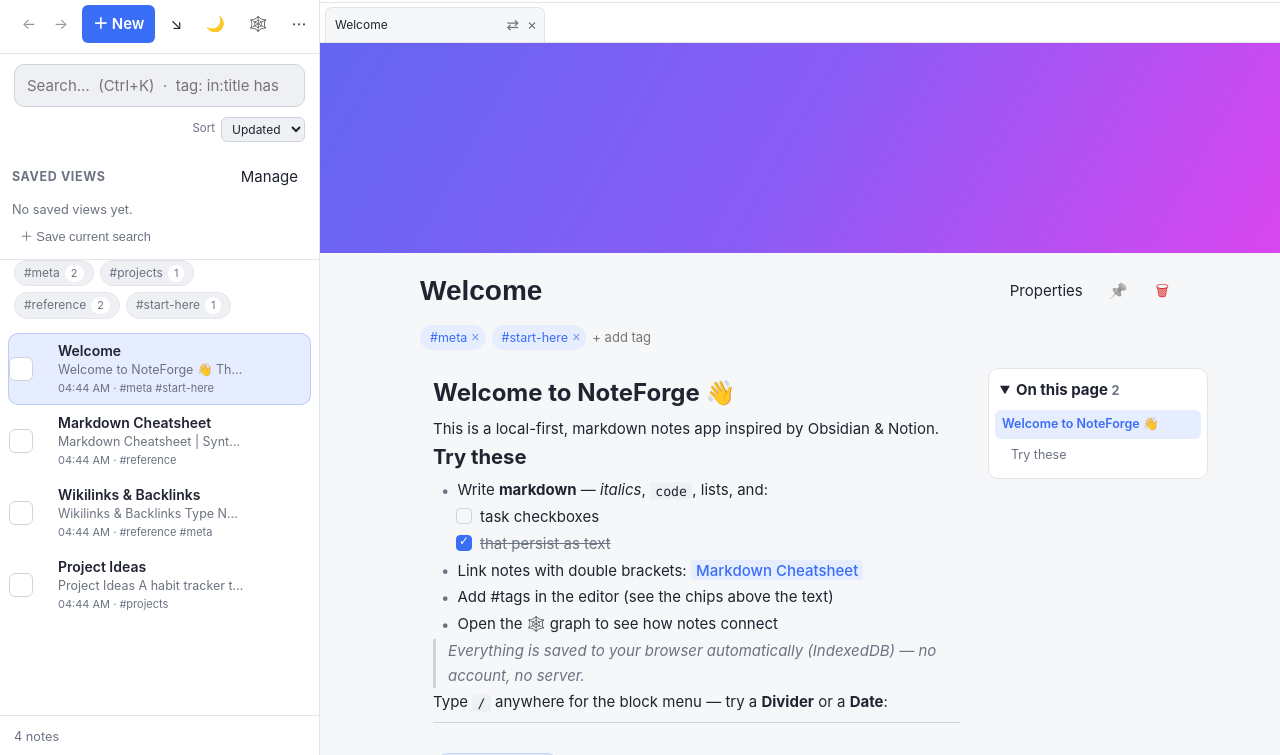
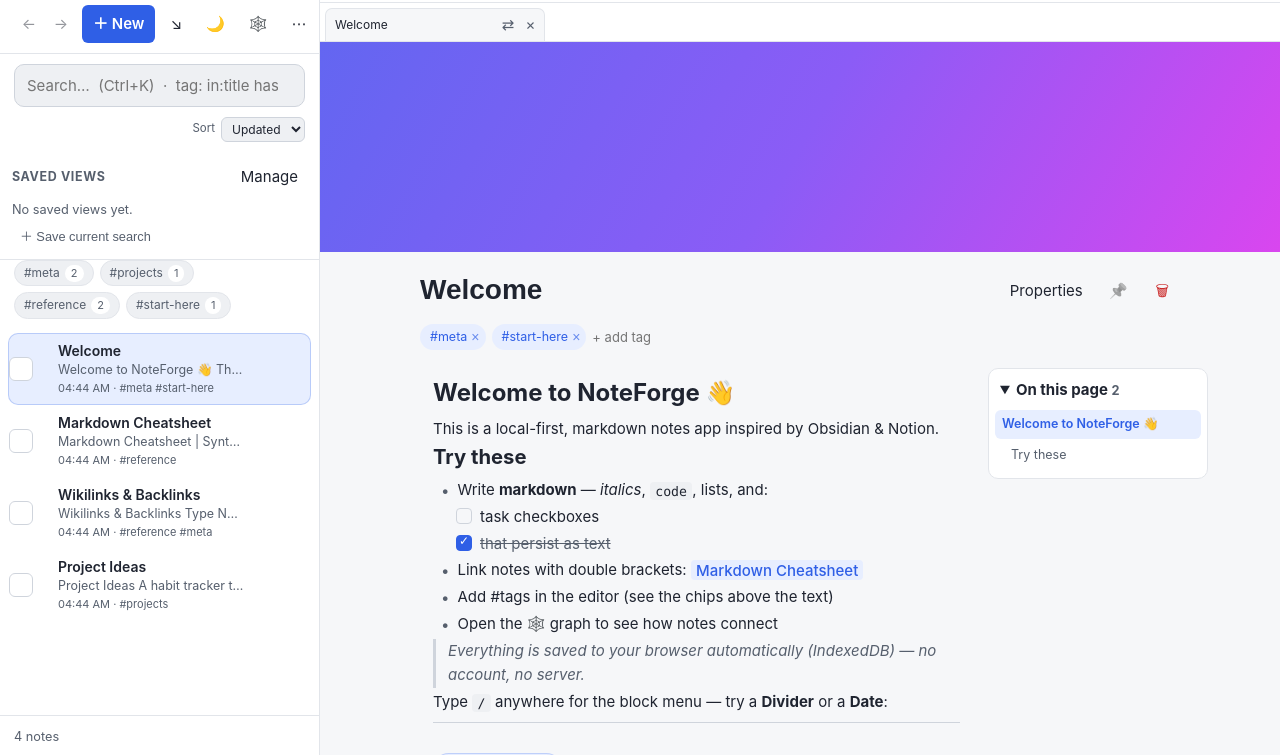
Before and after one commit to DaveHomeAssist/noteforge, a website built with Vite: page index.html in a window 1280 px wide. Shown: the part 45-800 px from the top of the page. Built offline with nearby package versions, Linux system fonts and the light colour scheme.

Commit message:
Design tokens with AA contrast in both themes; axe clean
Phase 1 (design system) begins. src/styles/tokens.css defines three tiers
under @layer tokens: primitives (neutral, accent, status hues, spacing, type,
radius, elevation, motion, z-index, target sizes), semantic --color-* tokens
per theme with --on-accent and --on-danger for filled surfaces, and the legacy
aliases (--bg, --text, --accent...) the existing component CSS uses.

Every text/background pair meets WCAG AA in both themes: light accent
#2f5fe6 (white text 5.4:1), dark accent #86a8ff with dark text (7.9:1), muted
text darkened to 5.6:1 on sunken surfaces. Hard-coded white on filled accent
and danger surfaces now uses the on-* tokens. theme-color, the manifest, and
the boot script keep their exact colors; the round-trip test reads them from
the token file.

Remaining axe findings fixed: tab close/move buttons are pointer-only
(aria-hidden, tabindex=-1, 24 px targets) so the tablist owns only tabs, with
Delete and new Alt+Shift+M as keyboard equivalents; archive and properties
empty states are list items; the find/replace scope toggle uses on-accent.
Scans now wait for running CSS transitions (a theme switch mid-transition had
produced a 3.24:1 blend). axe: 85 violating nodes -> 0 across 32 scans; the
baseline is empty, so any violation fails.

Gates (Node 22.22.1): biome ci, typecheck 56 = baseline, 547 node tests,
Playwright 41 passed, build, budgets (shell 74.8 KiB of 82).

```diff
--- a/src/components/archive-view.js
+++ b/src/components/archive-view.js
@@ -63,7 +63,7 @@
         </div>`,
           )
           .join('')
-      : '<p class="muted archive-empty">Archive is empty.</p>';
+      : '<p class="muted archive-empty" role="listitem">Archive is empty.</p>';
     this.#renderPreview();
   }
 
--- a/src/components/calendar-view.css
+++ b/src/components/calendar-view.css
@@ -64,7 +64,7 @@
 }
 .calendar-day__number[aria-current="date"] {
   background: var(--accent);
-  color: #fff;
+  color: var(--color-on-accent);
   font-weight: 700;
 }
 .calendar-day__number:focus-visible {
--- a/src/components/find-replace-view.css
+++ b/src/components/find-replace-view.css
@@ -25,8 +25,8 @@
   gap: 4px;
 }
 .find-replace__scope [aria-pressed="true"] {
-  background: var(--accent);
-  color: white;
+  background: var(--color-accent);
+  color: var(--color-on-accent);
 }
 .find-replace__controls {
   display: grid;
--- a/src/components/link-tools-view.css
+++ b/src/components/link-tools-view.css
@@ -41,7 +41,7 @@
   color: var(--danger);
 }
 .link-tools__healthy {
-  color: #15803d;
+  color: var(--color-success);
 }
 .link-tools__ambiguities > li {
   margin: 14px 0;
--- a/src/components/phase6.css
+++ b/src/components/phase6.css
@@ -102,7 +102,7 @@
   border-left-color: var(--accent);
 }
 .reconciliation-item[data-status="update"] {
-  border-left-color: #a16207;
+  border-left-color: var(--color-warning);
 }
 .reconciliation-item[data-status="conflict"] {
   border-left-color: var(--danger);
--- a/src/components/properties-view.js
+++ b/src/components/properties-view.js
@@ -92,7 +92,7 @@
             return `<div class="properties-row" role="listitem"><div><strong>${escapeHtml(key)}</strong><span class="properties-row__type">${escapeHtml(type)}</span><code>${escapeHtml(displayValue(value))}</code></div><div class="properties-row__actions">${type === 'unsupported' || immutable ? '' : `<button type="button" class="btn btn--ghost" data-property-edit="${escapeHtml(key)}">Edit</button>`}<button type="button" class="btn btn--danger-ghost" data-property-delete="${escapeHtml(key)}" ${immutable ? 'disabled title="noteforge_id is immutable"' : ''}>Remove</button></div></div>`;
           })
           .join('')
-      : '<p class="muted">No editable properties.</p>';
+      : '<p class="muted" role="listitem">No editable properties.</p>';
   }
 
   async #save(event) {
--- a/src/components/workspace-view.css
+++ b/src/components/workspace-view.css
@@ -126,11 +126,13 @@
 }
 .workspace-tab__move,
 .workspace-tab__close {
+  min-width: var(--target-min);
+  min-height: var(--target-min);
   border: 0;
   background: transparent;
   color: var(--text-muted);
   font: inherit;
-  padding: 5px 4px;
+  padding: 0 4px;
   cursor: pointer;
 }
 .workspace-tab__close {
--- a/src/components/workspace-view.js
+++ b/src/components/workspace-view.js
@@ -344,15 +344,18 @@
           if (!note || note.isTrashed) return '';
           const selected = id === active;
           const tabIndex = selected || (!active && this.state.panes[pane].tabs[0] === id) ? '0' : '-1';
-          return `<div class="workspace-tab-wrap" data-tab-wrap="${escapeHtml(id)}">
+          // The tablist may own only tabs, so the per-tab move and close buttons
+          // are pointer affordances outside the accessibility tree; keyboard
+          // users close with Delete and move with Alt+Shift+M (aria-keyshortcuts).
+          return `<div class="workspace-tab-wrap" role="presentation" data-tab-wrap="${escapeHtml(id)}">
           <button type="button" class="workspace-tab" role="tab" id="workspace-${pane}-tab-${index}"
             data-tab="${escapeHtml(id)}" draggable="true" aria-controls="${panelId}"
-            aria-keyshortcuts="Alt+Shift+ArrowLeft Alt+Shift+ArrowRight"
+            aria-keyshortcuts="Alt+Shift+ArrowLeft Alt+Shift+ArrowRight Alt+Shift+M Delete"
             aria-selected="${selected}" tabindex="${tabIndex}" title="${escapeHtml(note.title)}${note.isArchived ? ' — archived' : ''}">
             <span>${escapeHtml(note.title || 'Untitled')}</span>${note.isArchived ? '<span class="workspace-tab__state">Archived</span>' : ''}
           </button>
-          <button type="button" class="workspace-tab__move" data-move="${escapeHtml(id)}" aria-label="Move ${escapeHtml(note.title)} to other pane">⇄</button>
-          <button type="button" class="workspace-tab__close" data-close-tab="${escapeHtml(id)}" aria-label="Close ${escapeHtml(note.title)} tab">×</button>
+          <button type="button" class="workspace-tab__move" data-move="${escapeHtml(id)}" aria-hidden="true" tabindex="-1" title="Move to other pane (Alt+Shift+M)">⇄</button>
+          <button type="button" class="workspace-tab__close" data-close-tab="${escapeHtml(id)}" aria-hidden="true" tabindex="-1" title="Close tab (Delete)">×</button>
         </div>`;
         })
         .join('');
@@ -508,6 +511,9 @@
       } else if (tab && event.key === 'Delete') {
         event.preventDefault();
         void this.closeTab(tab.dataset.tab);
+      } else if (tab && event.altKey && event.shiftKey && event.code === 'KeyM') {
+        event.preventDefault();
+        void this.moveToOtherPane(tab.dataset.tab);
       } else if (event.target === this.splitter && ['ArrowLeft', 'ArrowRight', 'Home', 'End'].includes(event.key)) {
         event.preventDefault();
         const next =
--- a/src/styles.css
+++ b/src/styles.css
@@ -1,45 +1,11 @@
 /* ===========================================================================
-   NoteForge — theme tokens + layout + components
-   Light/dark switch via [data-theme] on <html>. `color-scheme` makes native
-   controls, scrollbars, and form widgets follow the same switch.
+   NoteForge — layout + components
+   Colors, spacing, type, and motion come from src/styles/tokens.css; the
+   light/dark switch is [data-theme] on <html>, and `color-scheme` there makes
+   native controls, scrollbars, and form widgets follow it.
    ========================================================================= */
 
-:root {
-  color-scheme: light;
-  --bg: #f6f7f9;
-  --bg-elev: #ffffff;
-  --bg-sunken: #eef0f3;
-  --border: #e2e5ea;
-  --border-strong: #cfd4dc;
-  --text: #1f2430;
-  --text-muted: #6b7280;
-  --accent: #3b6ef6;
-  --accent-weak: #e6edff;
-  --danger: #dc2626;
-  --mark: #fff3a3;
-  --shadow: 0 1px 3px rgba(16, 24, 40, 0.06), 0 1px 2px rgba(16, 24, 40, 0.04);
-  --radius: 10px;
-  --radius-sm: 6px;
-  --sidebar-w: 320px;
-  --mono: ui-monospace, SFMono-Regular, "SF Mono", Menlo, Consolas, monospace;
-  --sans: -apple-system, BlinkMacSystemFont, "Segoe UI", Roboto, Helvetica, Arial, sans-serif;
-}
-
-:root[data-theme="dark"] {
-  color-scheme: dark;
-  --bg: #16181d;
-  --bg-elev: #1e2127;
-  --bg-sunken: #14161a;
-  --border: #2b2f37;
-  --border-strong: #3a3f49;
-  --text: #e6e8ec;
-  --text-muted: #9aa1ac;
-  --accent: #6b93ff;
-  --accent-weak: #232a3d;
-  --danger: #f87171;
-  --mark: #6b5d1f;
-  --shadow: 0 1px 3px rgba(0, 0, 0, 0.4);
-}
+@import "./styles/tokens.css";
 
 * {
   margin: 0;
@@ -120,7 +86,7 @@
 }
 .btn--primary {
   background: var(--accent);
-  color: #fff;
+  color: var(--color-on-accent);
   font-weight: 600;
 }
 .btn--primary:hover {
@@ -675,7 +641,7 @@
   font: inherit;
   font-size: 13px;
   background: var(--accent);
-  color: #fff;
+  color: var(--color-on-accent);
   border: none;
   border-radius: var(--radius-sm);
   padding: 0 12px;
@@ -979,7 +945,7 @@
 }
 .blk-check.is-checked::after {
   content: "✓";
-  color: #fff;
+  color: var(--color-on-accent);
   font-size: 12px;
   position: absolute;
   top: -2px;
@@ -1085,16 +1051,16 @@
   margin-bottom: 0;
 }
 .blk--callout-tip .blk-callout {
-  border-left-color: #10b981;
+  border-left-color: var(--color-callout-tip);
 }
 .blk--callout-warning .blk-callout {
-  border-left-color: #f59e0b;
+  border-left-color: var(--color-callout-warning);
 }
 .blk--callout-caution .blk-callout {
   border-left-color: var(--danger);
 }
 .blk--callout-important .blk-callout {
-  border-left-color: #a855f7;
+  border-left-color: var(--color-callout-note);
 }
 .blk-row[data-type="code"] .blk {
   font-family: var(--mono);
@@ -1273,7 +1239,7 @@
   font-size: 11px;
   line-height: 18px;
   text-align: center;
-  color: #fff;
+  color: var(--color-on-danger);
   background: var(--danger);
   border-radius: 9px;
   vertical-align: middle;
@@ -1291,7 +1257,7 @@
 .modal__backdrop {
   position: absolute;
   inset: 0;
-  background: rgba(16, 24, 40, 0.45);
+  background: var(--color-scrim);
 }
 .modal__panel {
   position: relative;
@@ -1303,7 +1269,7 @@
   background: var(--bg-elev);
   border: 1px solid var(--border);
   border-radius: var(--radius);
-  box-shadow: 0 12px 32px rgba(16, 24, 40, 0.25);
+  box-shadow: var(--elevation-3);
   overflow: hidden;
 }
 .modal__header {
@@ -1495,7 +1461,7 @@
   z-index: 100;
   padding: 8px 12px;
   background: var(--accent);
-  color: #fff;
+  color: var(--color-on-accent);
   border-radius: var(--radius-sm);
   font-weight: 600;
   text-decoration: none;
@@ -1562,7 +1528,7 @@
     position: fixed;
     inset: 0;
     z-index: 49;
-    background: rgba(16, 24, 40, 0.45);
+    background: var(--color-scrim);
   }
   .editor {
     padding: 20px;
@@ -1598,8 +1564,8 @@
   align-items: center;
   gap: 12px;
   padding: 10px 12px 10px 16px;
-  background: var(--danger, #dc2626);
-  color: #fff;
+  background: var(--color-danger);
+  color: var(--color-on-danger);
   border-radius: var(--radius);
   box-shadow: var(--shadow);
   font-size: 14px;
@@ -1607,7 +1573,7 @@
 .storage-error__close {
   flex: 0 0 auto;
   background: rgba(255, 255, 255, 0.18);
-  color: #fff;
+  color: inherit;
   border: none;
   border-radius: var(--radius-sm);
   width: 26px;
@@ -1620,5 +1586,6 @@
   background: rgba(255, 255, 255, 0.32);
 }
 .storage-error--history {
-  background: #92400e;
-}
+  background: var(--color-warning-strong);
+  color: #ffffff;
+}
--- /dev/null
+++ b/src/styles/tokens.css
@@ -0,0 +1,186 @@
+/* ===========================================================================
+   NoteForge design tokens (NoteForge 2, Phase 1).
+
+   Three tiers, all CSS custom properties:
+   1. Primitives: raw scales (neutral with a slight blue bias, accent, status
+      hues), spacing, type, radius, elevation, motion, layers. Never used by
+      components directly.
+   2. Semantic tokens (--color-*): what a color is for, defined separately for
+      light and dark. Every text/background pair used by the UI meets WCAG AA
+      (4.5:1) in both themes; `--on-accent` / `--on-danger` are the text colors
+      for filled accent and danger surfaces.
+   3. Legacy aliases (--bg, --text, --accent, ...): the names the pre-Phase-1
+      component CSS uses, mapped onto semantic tokens. Components move to the
+      --color-* names as Phase 1 rebuilds them.
+
+   theme-color, the manifest, and the pre-paint boot script use --color-surface
+   and --color-bg; test/roundtrip.test.mjs keeps them in step with this file.
+   ========================================================================= */
+
+@layer tokens {
+  :root {
+    /* --- 1. Primitives -------------------------------------------------- */
+    --nf-neutral-0: #ffffff;
+    --nf-neutral-50: #f6f7f9;
+    --nf-neutral-100: #eef0f3;
+    --nf-neutral-150: #e5e8ed;
+    --nf-neutral-200: #e2e5ea;
+    --nf-neutral-300: #cfd4dc;
+    --nf-neutral-500: #6f7887;
+    --nf-neutral-600: #565f6d;
+    --nf-neutral-700: #3d4451;
+    --nf-neutral-800: #2b2f37;
+    --nf-neutral-850: #2a2e36;
+    --nf-neutral-870: #3a3f49;
+    --nf-neutral-900: #1f2430;
+    --nf-neutral-925: #1e2127;
+    --nf-neutral-950: #16181d;
+    --nf-neutral-975: #14161a;
+    --nf-neutral-dark-text: #e6e8ec;
+    --nf-neutral-dark-muted: #a2a9b4;
+
+    --nf-accent-50: #e7eeff;
+    --nf-accent-300: #86a8ff;
+    --nf-accent-600: #2f5fe6;
+    --nf-accent-800: #243052;
+    --nf-accent-950: #0b1330;
+
+    --nf-red-300: #ff8a8a;
+    --nf-red-700: #c81e1e;
+    --nf-red-950: #2a0707;
+    --nf-green-400: #4ade80;
+    --nf-green-700: #15803d;
+    --nf-amber-400: #fbbf24;
+    --nf-amber-700: #b45309;
+    --nf-amber-800: #92400e;
+    --nf-violet-500: #a855f7;
+    --nf-emerald-500: #10b981;
+    --nf-yellow-200: #fff3a3;
+    --nf-yellow-900: #6b5d1f;
+
+    --space-1: 4px;
+    --space-2: 8px;
+    --space-3: 12px;
+    --space-4: 16px;
+    --space-5: 20px;
+    --space-6: 24px;
+    --space-8: 32px;
+    --space-10: 40px;
+    --space-12: 48px;
+
+    --text-xs: 12px;
+    --text-sm: 13px;
+    --text-md: 14px;
+    --text-base: 16px;
+    --text-lg: 18px;
+    --text-xl: 22px;
+    --text-2xl: 28px;
+    --text-3xl: 36px;
+    --text-4xl: 44px;
+    --leading-tight: 1.25;
+    --leading-normal: 1.55;
+    --leading-relaxed: 1.7;
+
+    --radius-xs: 4px;
+    --radius-sm: 6px;
+    --radius-md: 10px;
+    --radius-lg: 14px;
+    --radius-full: 999px;
+
+    --duration-fast: 120ms;
+    --duration-base: 180ms;
+    --duration-slow: 260ms;
+    --ease-standard: cubic-bezier(0.2, 0, 0, 1);
+    --ease-enter: cubic-bezier(0, 0, 0.2, 1);
+    --ease-exit: cubic-bezier(0.4, 0, 1, 1);
+
+    --z-sticky: 10;
+    --z-dropdown: 100;
+    --z-overlay: 1000;
+    --z-modal: 1100;
+    --z-toast: 1200;
+    --z-skip-link: 1300;
+
+    /* Minimum interactive sizes: WCAG 2.2 target size (24 px) everywhere,
+       comfortable 44 px targets on touch layouts. */
+    --target-min: 24px;
+    --target-touch: 44px;
+    --control-h: 32px;
+
+    --mono: ui-monospace, SFMono-Regular, "SF Mono", Menlo, Consolas, monospace;
+    --sans: -apple-system, BlinkMacSystemFont, "Segoe UI", Roboto, Helvetica, Arial, sans-serif;
+
+    /* --- 2. Semantic tokens, light -------------------------------------- */
+    color-scheme: light;
+    --color-bg: var(--nf-neutral-50);
+    --color-surface: var(--nf-neutral-0);
+    --color-sunken: var(--nf-neutral-100);
+    --color-hover: var(--nf-neutral-150);
+    --color-border: var(--nf-neutral-200);
+    --color-border-strong: var(--nf-neutral-300);
+    --color-text: var(--nf-neutral-900);
+    --color-text-muted: var(--nf-neutral-600);
+    --color-accent: var(--nf-accent-600);
+    --color-accent-weak: var(--nf-accent-50);
+    --color-on-accent: #ffffff;
+    --color-danger: var(--nf-red-700);
+    --color-on-danger: #ffffff;
+    --color-success: var(--nf-green-700);
+    --color-warning: var(--nf-amber-700);
+    --color-warning-strong: var(--nf-amber-800);
+    --color-callout-tip: var(--nf-emerald-500);
+    --color-callout-warning: var(--nf-amber-400);
+    --color-callout-note: var(--nf-violet-500);
+    --color-mark: var(--nf-yellow-200);
+    --color-scrim: rgba(16, 24, 40, 0.45);
+    --focus-ring: var(--nf-accent-600);
+    --elevation-1: 0 1px 3px rgba(16, 24, 40, 0.06), 0 1px 2px rgba(16, 24, 40, 0.04);
+    --elevation-2: 0 4px 12px rgba(16, 24, 40, 0.1);
+    --elevation-3: 0 12px 32px rgba(16, 24, 40, 0.25);
+  }
+
+  :root[data-theme="dark"] {
+    /* --- 2. Semantic tokens, dark --------------------------------------- */
+    color-scheme: dark;
+    --color-bg: var(--nf-neutral-950);
+    --color-surface: var(--nf-neutral-925);
+    --color-sunken: var(--nf-neutral-975);
+    --color-hover: var(--nf-neutral-850);
+    --color-border: var(--nf-neutral-800);
+    --color-border-strong: var(--nf-neutral-870);
+    --color-text: var(--nf-neutral-dark-text);
+    --color-text-muted: var(--nf-neutral-dark-muted);
+    --color-accent: var(--nf-accent-300);
+    --color-accent-weak: var(--nf-accent-800);
+    --color-on-accent: var(--nf-accent-950);
+    --color-danger: var(--nf-red-300);
+    --color-on-danger: var(--nf-red-950);
+    --color-success: var(--nf-green-400);
+    --color-warning: var(--nf-amber-400);
+    --color-warning-strong: var(--nf-amber-800);
+    --color-mark: var(--nf-yellow-900);
+    --color-scrim: rgba(0, 0, 0, 0.55);
+    --focus-ring: var(--nf-accent-300);
+    --elevation-1: 0 1px 3px rgba(0, 0, 0, 0.4);
+    --elevation-2: 0 4px 12px rgba(0, 0, 0, 0.45);
+    --elevation-3: 0 12px 32px rgba(0, 0, 0, 0.55);
+  }
+
+  :root {
+    /* --- 3. Legacy aliases ------------------------------------------------ */
+    --bg: var(--color-bg);
+    --bg-elev: var(--color-surface);
+    --bg-sunken: var(--color-sunken);
+    --border: var(--color-border);
+    --border-strong: var(--color-border-strong);
+    --text: var(--color-text);
+    --text-muted: var(--color-text-muted);
+    --accent: var(--color-accent);
+    --accent-weak: var(--color-accent-weak);
+    --danger: var(--color-danger);
+    --mark: var(--color-mark);
+    --shadow: var(--elevation-1);
+    --radius: var(--radius-md);
+    --sidebar-w: 320px;
+  }
+}
```
Also changed, not shown: docs/architecture/decisions.md (+1 -0 lines), test/e2e/a11y-baseline.json (+26 -88 lines), test/e2e/a11y.spec.mjs (+9 -4 lines), test/e2e/support/surfaces.mjs (+9 -0 lines), test/roundtrip.test.mjs (+13 -5 lines).
